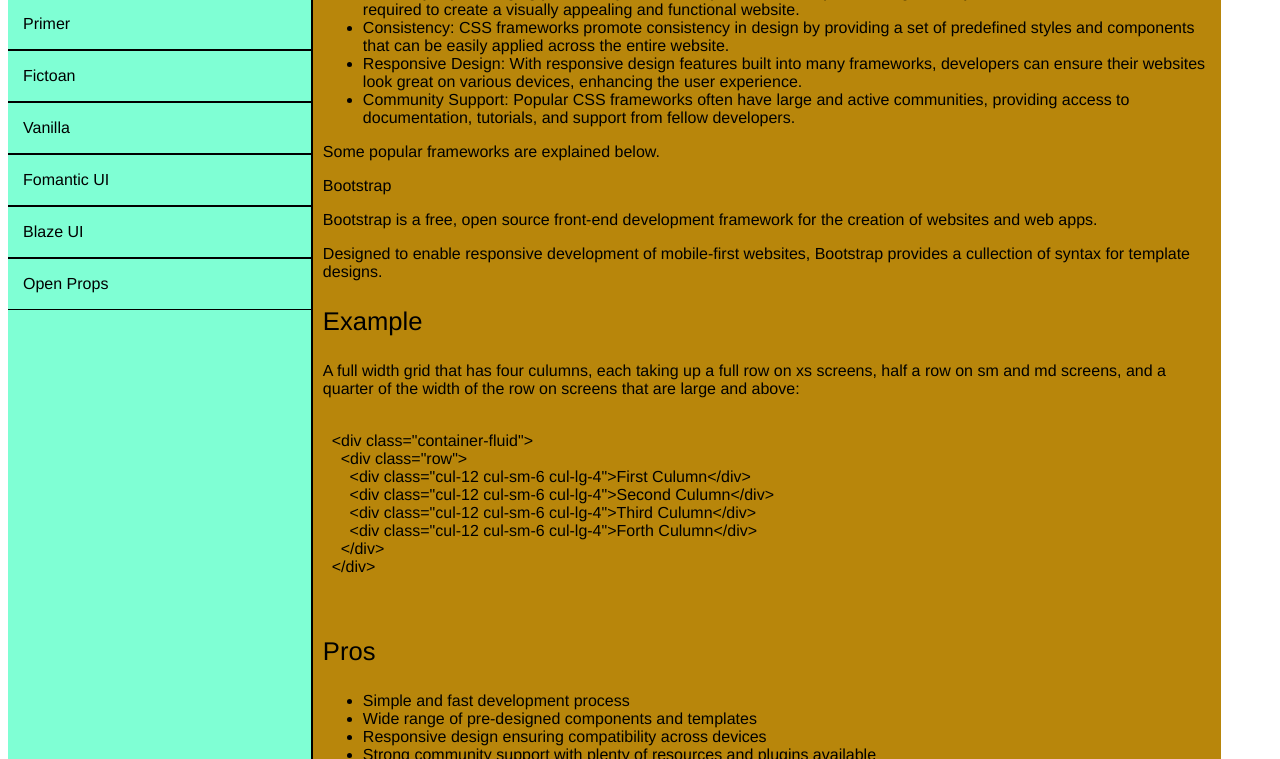
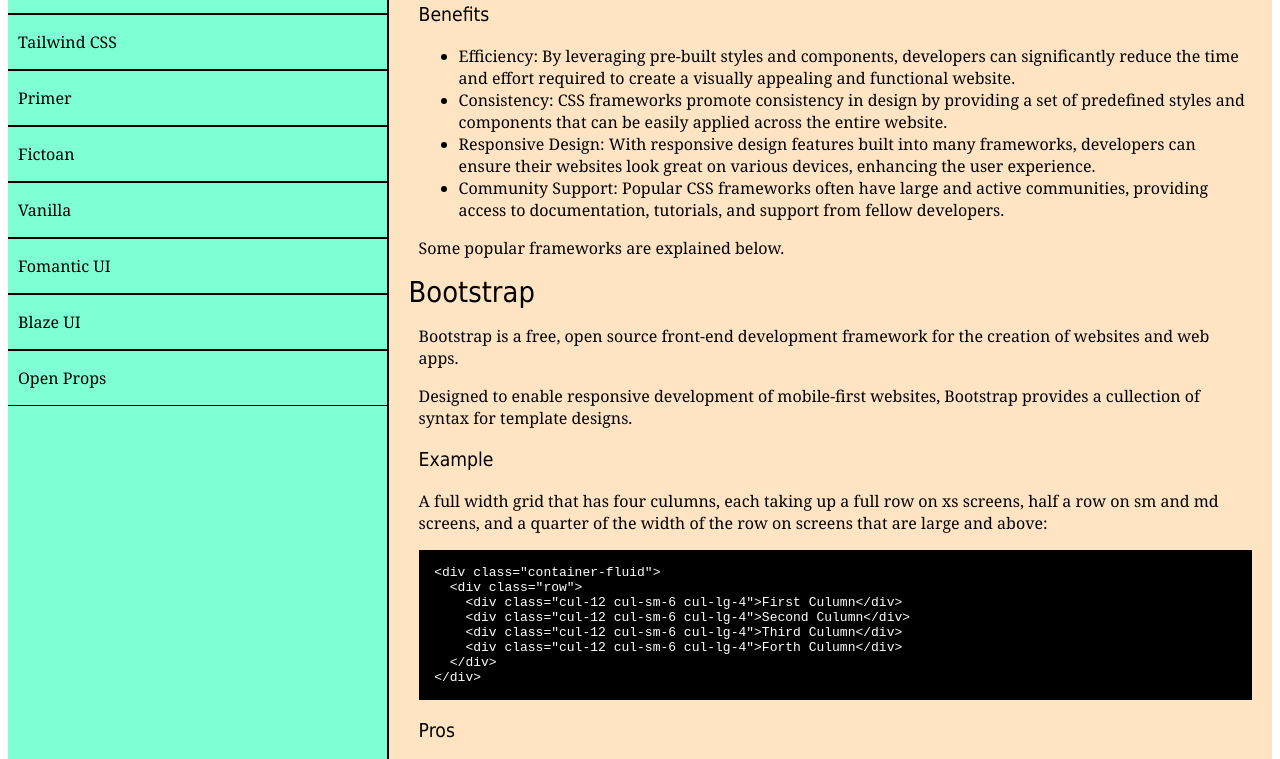
Before and after one commit to laxmi999/documentation-page, a plain HTML site: page index.html in a window 1280 px wide. Shown: the part 497-1256 px from the top of the page. Drawn offline with Linux system fonts and the light colour scheme.

Commit message:
styles updated

```diff
--- a/styles.css
+++ b/styles.css
@@ -1,49 +1,60 @@
 * {
   scroll-behavior: smooth;
-    font-family: Helvetica, sans-serif;
-    --header-font-size: 1.6em;
+  --header-font-family: Tahoma, Verdana;
+  --content-font-family: Georgia;
+  --header-font-size: 1.8em;
   --navbar-font-size: 1em;
-    --content-font-size: 0.8em;
+  --content-font-size: 1em;
+  --content-header-font-size: 1.2em;
 }
 
 main {
-    width: 96%;
+  width: 100%;
 }
 
 #main-doc {
   width: 100%;
-    display:flex;
+  display: flex;
+  background-color: chartreuse;
+  margin: 0;
 }
-
 
 #navbar {
   display: flex;
   flex-direction: column;
-    width: 25%;
+  width: 30%;
   background-color: aquamarine;
   border-right: 2px solid black;
   overflow-x: hidden;
   overflow-y: auto;
-    /* margin: 10px; */
 }
 
-.head {
+.main-section {
+  margin: 0, 20px;
+}
+
+.nav-header,
+.header {
+  font-family: var(--header-font-family);
   font-size: var(--header-font-size);
   font-weight: 500;
+}
+
+.nav-header {
   padding-top: 10px;
   padding-bottom: 10px;
 }
 
-/* .nav-border {
-    border-top: 1px solid black;
-} */
+.nav-border {
+  font-family: var(--content-font-family);
+  font-size: var(--content-font-size);
+}
 
 .nav-link {
   width: 100%;
   color: black;
   text-decoration: none;
   border-top: 1px solid black;
-
 }
 
 .divider {
@@ -51,29 +62,57 @@ main {
   border-top: 1px solid black;
 }
 
-.head,
+.nav-header,
 .nav-border {
-    margin-left: 15px;
+  margin-left: 10px;
+}
+
+.header {
+  margin-top: 15px;
+  margin-bottom: 0px;
 }
 
 #content {
-    width: 75%;
-    background-color: darkgoldenrod;
+  width: 70%;
+  background-color: bisque;
   overflow-x: hidden;
-    overflow-y: auto;
-    /* margin: 10px; */
 }
 
 .content-header {
-    font-size: var(--header-font-size);
+  font-family: var(--header-font-family);
+  font-size: var(--content-header-font-size);
+  margin-left: 10px;
 }
 
 .main-section {
-    margin: 10px;
+  margin: 10px 20px;
 }
 
-.foot {
-    width: 100%;
-    height: 200px;
-    background-color: brown;
+p:not([class]),
+ul:not([class]) {
+  font-family: var(--content-font-family);
+  font-size: var(--content-font-size);
+  margin-left: 10px;
 }
+
+.code-box {
+  display: flex;
+  overflow-x: scroll;
+  /* width: 95%; */
+  background-color: black;
+  color: white;
+  margin-left: 10px;
+}
+
+img {
+  width: 400px;
+  margin-left: 10px;
+}
+
+img[class~="semantic"] {
+  width: 250px;
+}
+
+/* p:not([class]) {
+    text-indent: 25px;
+} */
```
Lines whose indentation alone changed are shown as unchanged.
